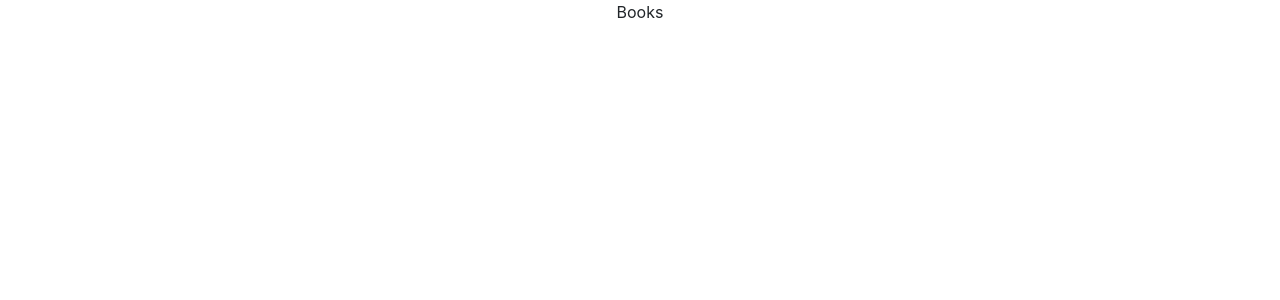
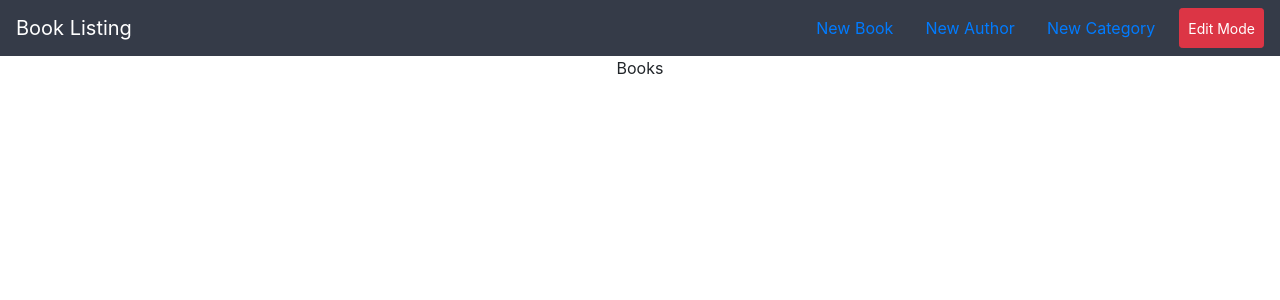
Before and after one commit to SalehAly01/library-management-app-react, a React (Create React App) app: page / in a window 1280 px wide. Shown: the top 300 px of the page. Built offline with nearby package versions, Linux system fonts and the light colour scheme.

Commit message:
Added header component

```diff
--- a/src/App.js
+++ b/src/App.js
@@ -2,6 +2,7 @@ import React, { Component } from "react";
 import { BrowserRouter as Router, Route, Link } from "react-router-dom";
 import "./App.css";
 import Main from "./components/Main";
+import Header from "./components/Header";
 
 class App extends Component {
   constructor(props) {
@@ -19,6 +20,10 @@ class App extends Component {
   render() {
     return (
       <div className="App">
+        <Header
+          editMode={this.state.editMode}
+          toggleEditStatus={this.toggleEditStatus}
+        />
         <Main editMode={this.state.editMode} />
       </div>
     );
--- /dev/null
+++ b/src/components/Header/index.js
@@ -0,0 +1,64 @@
+import React from "react";
+import { Navbar, NavbarBrand, Nav, NavItem, NavLink, Button } from "reactstrap";
+import { NavLink as RRNavLink } from "react-router-dom";
+
+const Header = props => (
+  <div>
+    <Navbar
+      className="navbar navbar-dark"
+      expand="md"
+      style={{ backgroundColor: props.editMode ? "#6F1E51" : "#353b48" }}
+    >
+      <NavbarBrand tag={RRNavLink} to="/">
+        Book Listing
+        {props.editMode && (
+          <Button size="sm" color="danger" className="ml-2" disabled>
+            Edit Mode
+          </Button>
+        )}
+      </NavbarBrand>
+      <Nav className="ml-auto" pills>
+        <NavItem>
+          <NavLink
+            tag={RRNavLink}
+            className="nav-link"
+            to="/books/new"
+            activeClassName="active"
+          >
+            New Book
+          </NavLink>
+        </NavItem>
+        <NavItem>
+          <NavLink
+            tag={RRNavLink}
+            className="nav-link"
+            to="/authors/new"
+            activeClassName="active"
+          >
+            New Author
+          </NavLink>
+        </NavItem>
+        <NavItem>
+          <NavLink
+            tag={RRNavLink}
+            className="nav-link"
+            to="/categories/new"
+            activeClassName="active"
+          >
+            New Category
+          </NavLink>
+        </NavItem>
+        <Button
+          size="sm"
+          color={props.editMode ? "info" : "danger"}
+          className="ml-2"
+          onClick={() => props.toggleEditStatus()}
+        >
+          {props.editMode ? "Exit Edit Mode" : "Edit Mode"}
+        </Button>
+      </Nav>
+    </Navbar>
+  </div>
+);
+
+export default Header;
```
